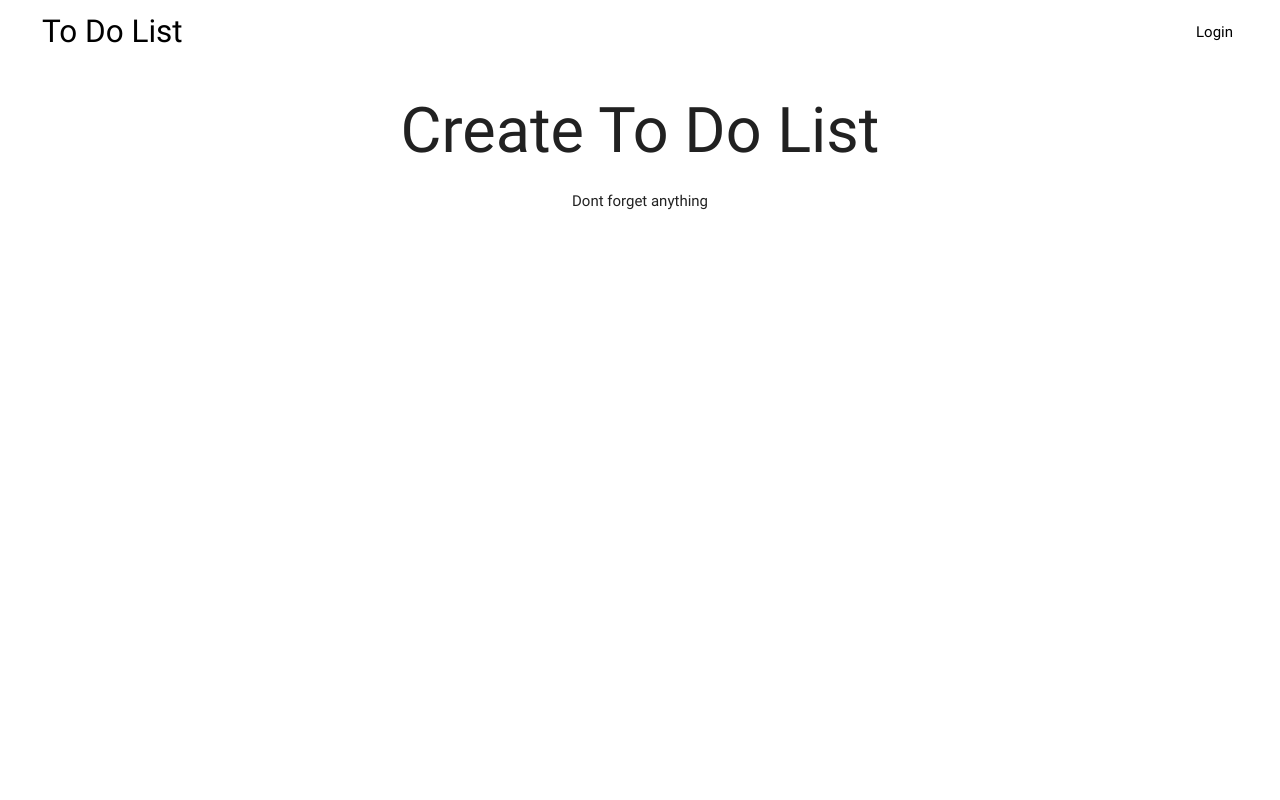
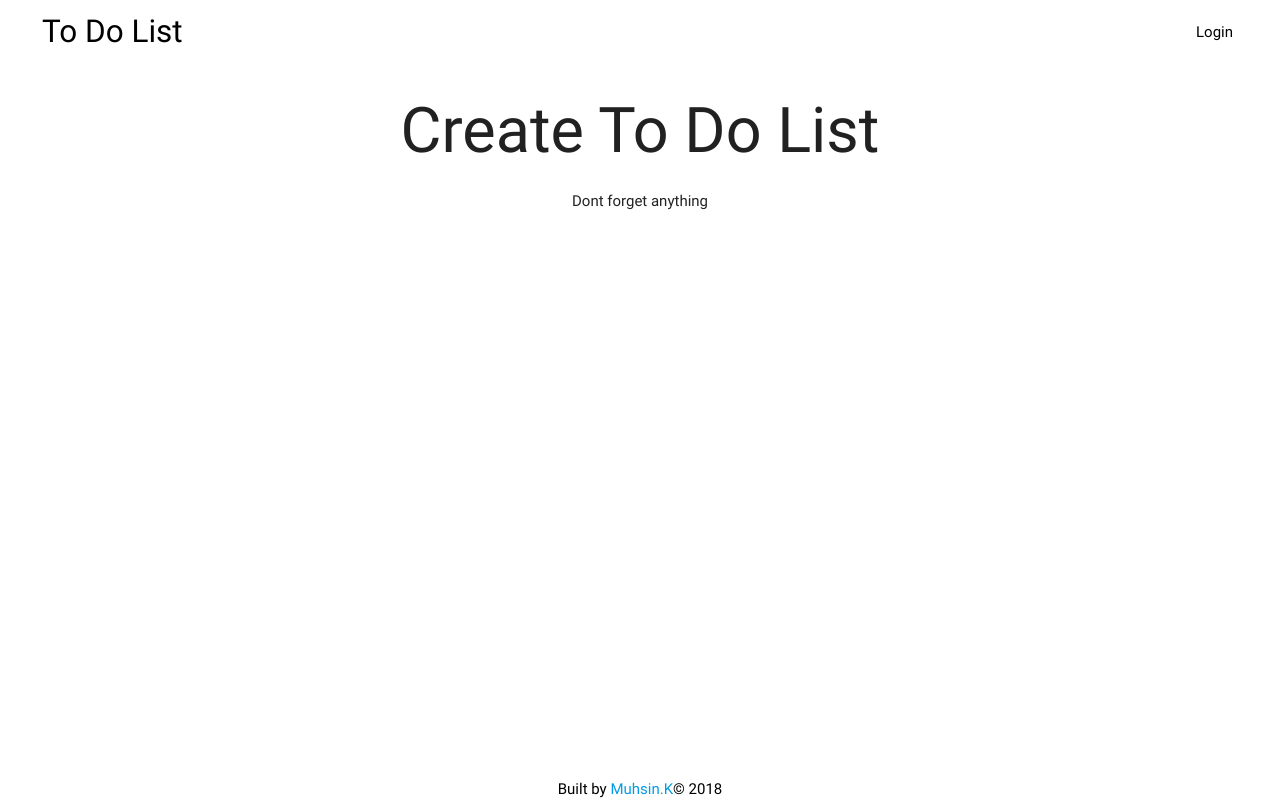
Before and after one commit to muhsin-k/todo-list, a React app in the folder todo-frontend/: page / in a window 1280 px wide. Built offline with nearby package versions, Linux system fonts and the light colour scheme; no server answers.

Commit message:
fix:add footer text

```diff
--- a/todo-frontend/src/components/App.js
+++ b/todo-frontend/src/components/App.js
@@ -15,6 +15,7 @@ class App extends Component {
   render() {
     return (
       <div className="container">
+        <main>
           <BrowserRouter>
             <div>
               <Header />
@@ -24,6 +25,13 @@ class App extends Component {
               </Switch>
             </div>
           </BrowserRouter>
+        </main>
+        <div className="footer">
+          Built by{" "}
+          <a target="_blank" href="http://muhzi.com">
+            Muhsin.K
+          </a>© 2018
+        </div>
       </div>
     );
   }
--- a/todo-frontend/src/components/styles.css
+++ b/todo-frontend/src/components/styles.css
@@ -6,3 +6,12 @@
   -moz-box-shadow: 0 0 0 0 rgba(0, 0, 0, 0), 0 0 0 0 rgba(0, 0, 0, 0);
   box-shadow: 0 0 0 0 rgba(0, 0, 0, 0), 0 0 0 0 rgba(0, 0, 0);
 }
+.footer {
+  position: fixed;
+  left: 0;
+  bottom: 0;
+  width: 100%;
+  background-color: white;
+  color: black;
+  text-align: center;
+}
```
Lines whose indentation alone changed are shown as unchanged.
